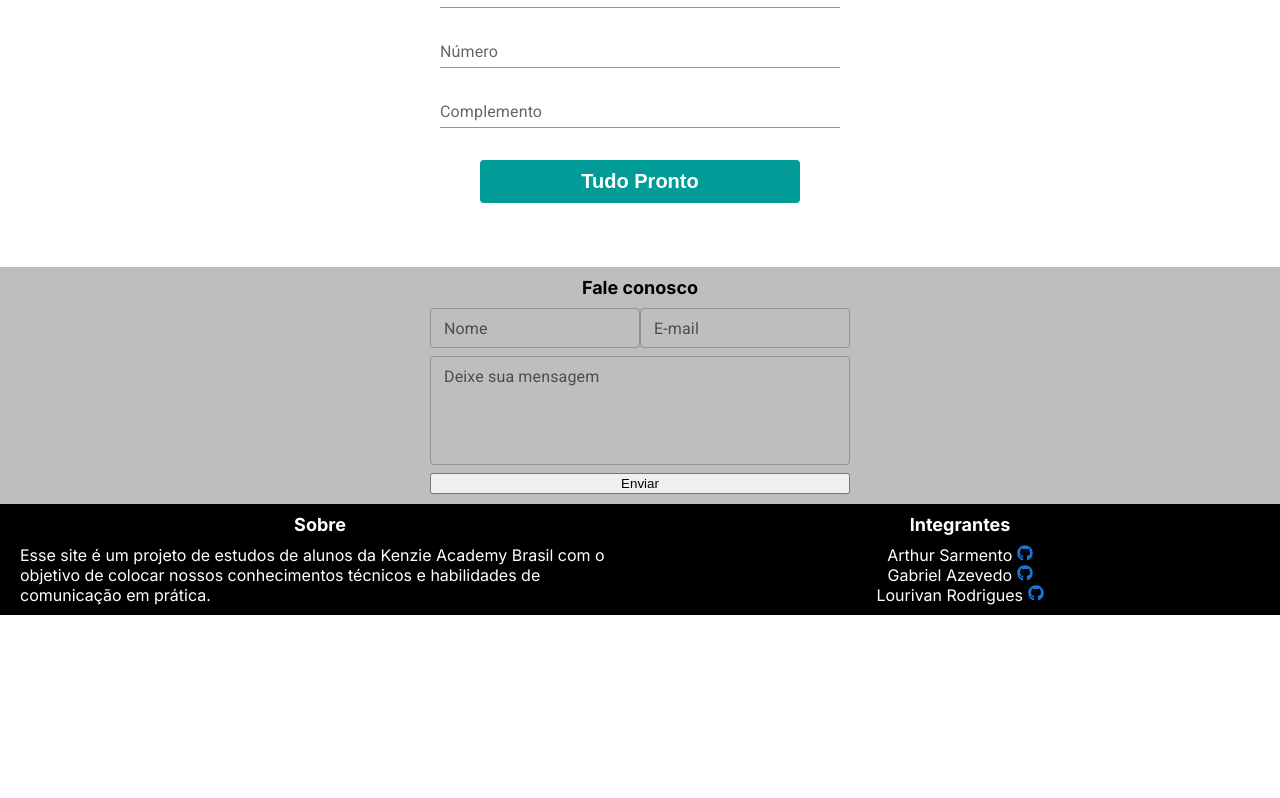
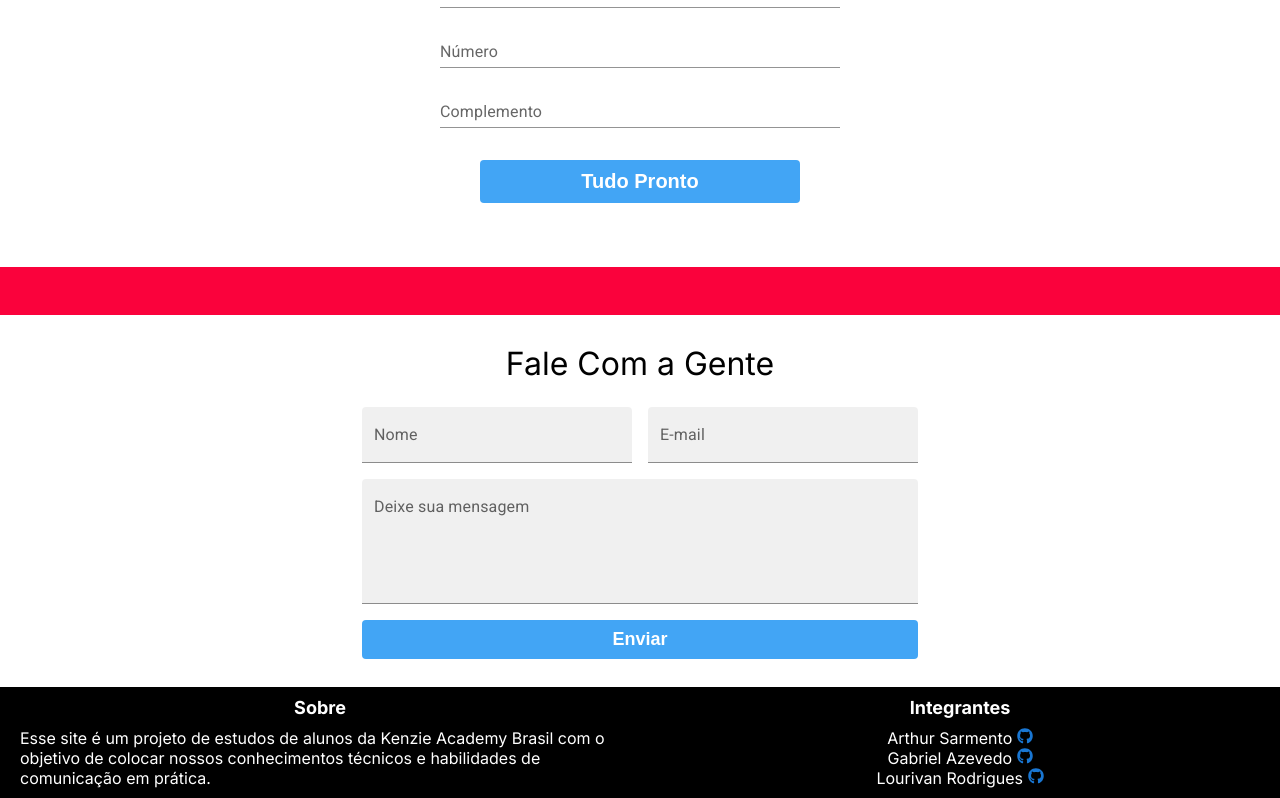
Before and after one commit to lourivanluz/capstone, a React (Create React App) app: page /register in a window 1280 px wide. Shown: the part 633-1431 px from the top of the page. Before the commit the page ends 1248 px from the top, so only its background shows below. Built offline with nearby package versions, Linux system fonts and the light colour scheme; no server answers.

Commit message:
style: estilização do footer em andamento

```diff
--- a/src/Components/FlexButton/index.js
+++ b/src/Components/FlexButton/index.js
@@ -3,8 +3,8 @@ import { StyledButton } from "./style";
 const FlexButton = ({
   width = "100%",
   font = "16px",
-  colors = ["#019C98", "white"],
-  hover = ["#42a5f5", "white"],
+  colors = ["#42a5f5", "white"],
+  hover = ["#019C98", "white"],
   children,
 }) => {
   return (
--- a/src/Components/Footer/index.js
+++ b/src/Components/Footer/index.js
@@ -1,15 +1,12 @@
 import FooterForm from "../FooterForm";
-import { AboutContent, Container, FormContent } from "./style";
+import { AboutContent, Container } from "./style";
 import { FaGithub } from "react-icons/fa";
 import { Link } from "@mui/material";
 
 const Footer = () => {
   return (
     <Container>
-      <FormContent>
-        <h1>Fale conosco</h1>
-        <FooterForm />
-      </FormContent>
+      <FooterForm />
       <AboutContent>
         <div>
           <h1>Sobre</h1>
--- a/src/Components/Footer/style.js
+++ b/src/Components/Footer/style.js
@@ -6,22 +6,6 @@ export const Container = styled.div`
   flex-direction: column;
   justify-content: center;
   align-items: center;
-`;
-
-export const FormContent = styled.div`
-  width: 100%;
-  background-color: #bebebe;
-  color: #000;
-  text-align: center;
-  padding: 10px;
-  form {
-    margin: 0 auto;
-  }
-  h1 {
-    margin-bottom: 10px;
-    font-size: 18px;
-    font-weight: bold;
-  }
 `;
 
 export const AboutContent = styled.div`
--- a/src/Components/FooterForm/index.js
+++ b/src/Components/FooterForm/index.js
@@ -3,6 +3,8 @@ import * as yup from "yup";
 import { yupResolver } from "@hookform/resolvers/yup";
 
 import { TextField } from "@mui/material";
+import { FormBackground, FormContent } from "./style";
+import FlexButton from "../FlexButton";
 
 const FooterForm = () => {
   const schema = yup.object().shape({
@@ -21,38 +23,42 @@ const FooterForm = () => {
   } = useForm({ resolver: yupResolver(schema) });
 
   return (
-    <form
-      onSubmit={handleSubmit(() => console.log("Enviado"))}
-      style={{ display: "flex", flexDirection: "column", width: "420px" }}
-    >
-      <div style={{ display: "flex" }}>
+    <FormBackground onSubmit={handleSubmit(() => console.log("Enviado"))}>
+      <FormContent>
+        <h2>Fale Com a Gente</h2>
+        <div className="flex">
+          <div className="flex-left">
             <TextField
               label={errors.name ? errors.name.message : "Nome"}
               {...register("name")}
-          variant="outlined"
-          color="success"
-          size="small"
+              variant="filled"
+              fullWidth
             />
+          </div>
+          <div className="flex-right">
             <TextField
               label={errors.email ? errors.email.message : "E-mail"}
               {...register("email")}
-          variant="outlined"
-          color="success"
-          size="small"
+              variant="filled"
+              fullWidth
             />
           </div>
+        </div>
         <TextField
-        style={{ margin: "8px 0" }}
-        label={errors.feedback ? errors.feedback.message : "Deixe sua mensagem"}
+          label={
+            errors.feedback ? errors.feedback.message : "Deixe sua mensagem"
+          }
           {...register("feedback")}
-        variant="outlined"
-        color="success"
-        size="small"
+          variant="filled"
+          fullWidth
           multiline
           rows={4}
         />
-      <button type="submit">Enviar</button>
-    </form>
+        <FlexButton font="18px" type="submit">
+          Enviar
+        </FlexButton>
+      </FormContent>
+    </FormBackground>
   );
 };
 
--- /dev/null
+++ b/src/Components/FooterForm/style.js
@@ -0,0 +1,40 @@
+import styled from "styled-components";
+
+export const FormBackground = styled.form`
+  width: 100%;
+  border-top: 48px solid var(--color-primary);
+`;
+
+export const FormContent = styled.div`
+  display: flex;
+  min-height: 372px;
+  width: 556px;
+  max-width: 80vw;
+  flex-flow: column nowrap;
+  justify-content: center;
+  margin: 0 auto;
+
+  h2 {
+    font-size: 2em;
+    text-align: center;
+    margin-bottom: 1.5rem;
+  }
+
+  .flex {
+    display: flex;
+    .flex-left {
+      margin-right: 0.5rem;
+      margin-bottom: 1rem;
+      width: 50%;
+    }
+    .flex-right {
+      margin-left: 0.5rem;
+      margin-bottom: 1rem;
+      width: 50%;
+    }
+  }
+
+  button {
+    margin-top: 1rem;
+  }
+`;
--- a/src/Components/SignUpForm/style.js
+++ b/src/Components/SignUpForm/style.js
@@ -3,7 +3,7 @@ import styled from "styled-components";
 export const FormWrapper = styled.div`
   display: flex;
   height: 900px;
-  width: 95vw;
+  width: 80vw;
   max-width: 400px;
   margin: 0 auto;
   padding: 7em 0 4em 0;
```
Lines whose indentation alone changed are shown as unchanged.
